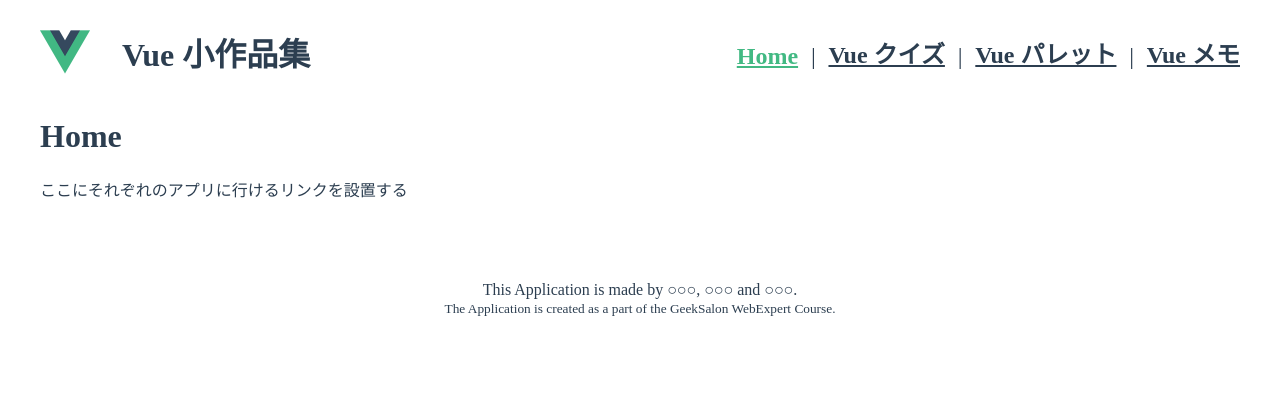
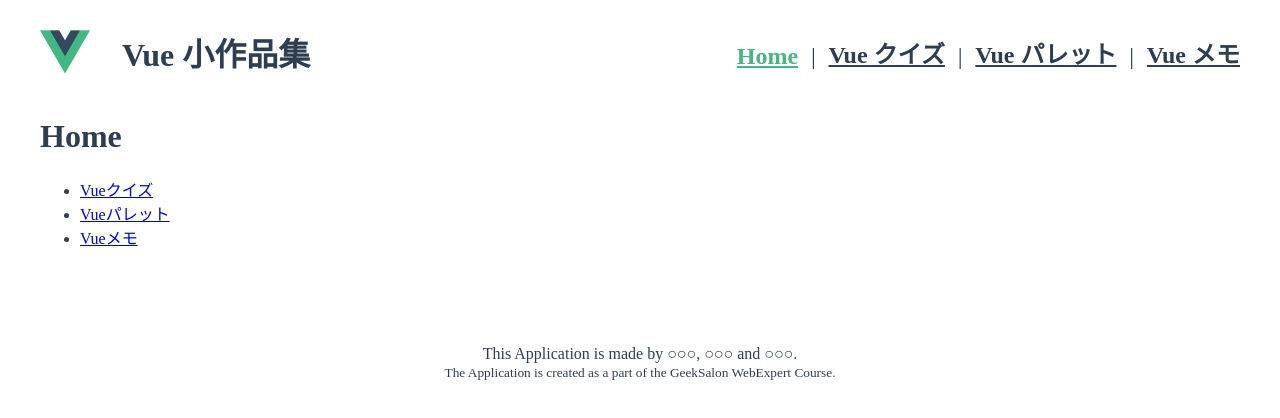
Before and after one commit to webex16-team-4/demo-team-app, a Vue app: page / in a window 1280 px wide. Shown: the top 418 px of the page. Built offline with nearby package versions, Linux system fonts and the light colour scheme.

Commit message:
ホームのLinkの作成をしました

```diff
--- a/src/views/HomeView.vue
+++ b/src/views/HomeView.vue
@@ -1,4 +1,16 @@
 <template>
   <h1>Home</h1>
-  <div>ここにそれぞれのアプリに行けるリンクを設置する</div>
+  <div>
+    <ul>
+      <li>
+        <a href="/quiz">Vueクイズ</a>
+      </li>
+      <li>
+        <a href="/palette">Vueパレット</a>
+      </li>
+      <li>
+        <a href="/memo">Vueメモ</a>
+      </li>
+    </ul>
+  </div>
 </template>
```
